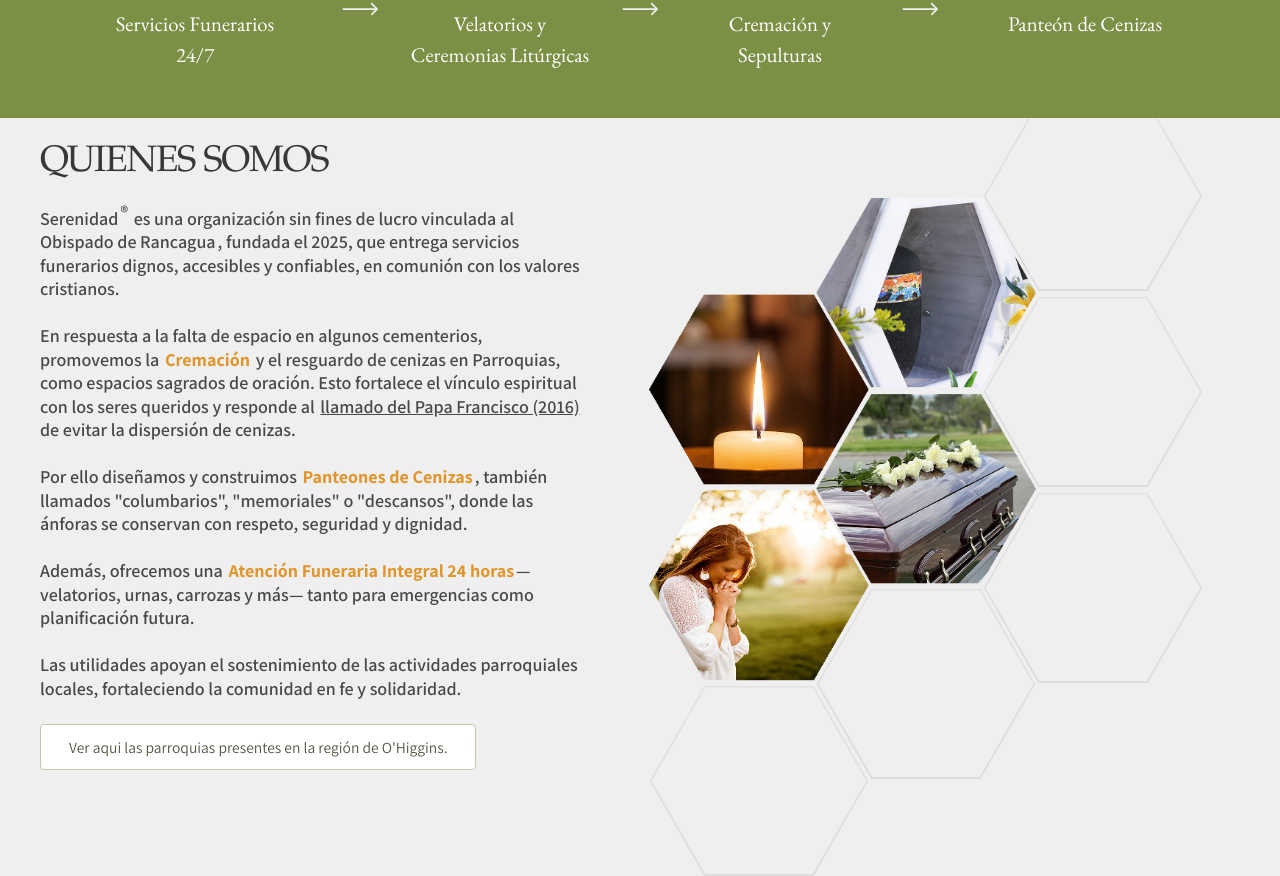
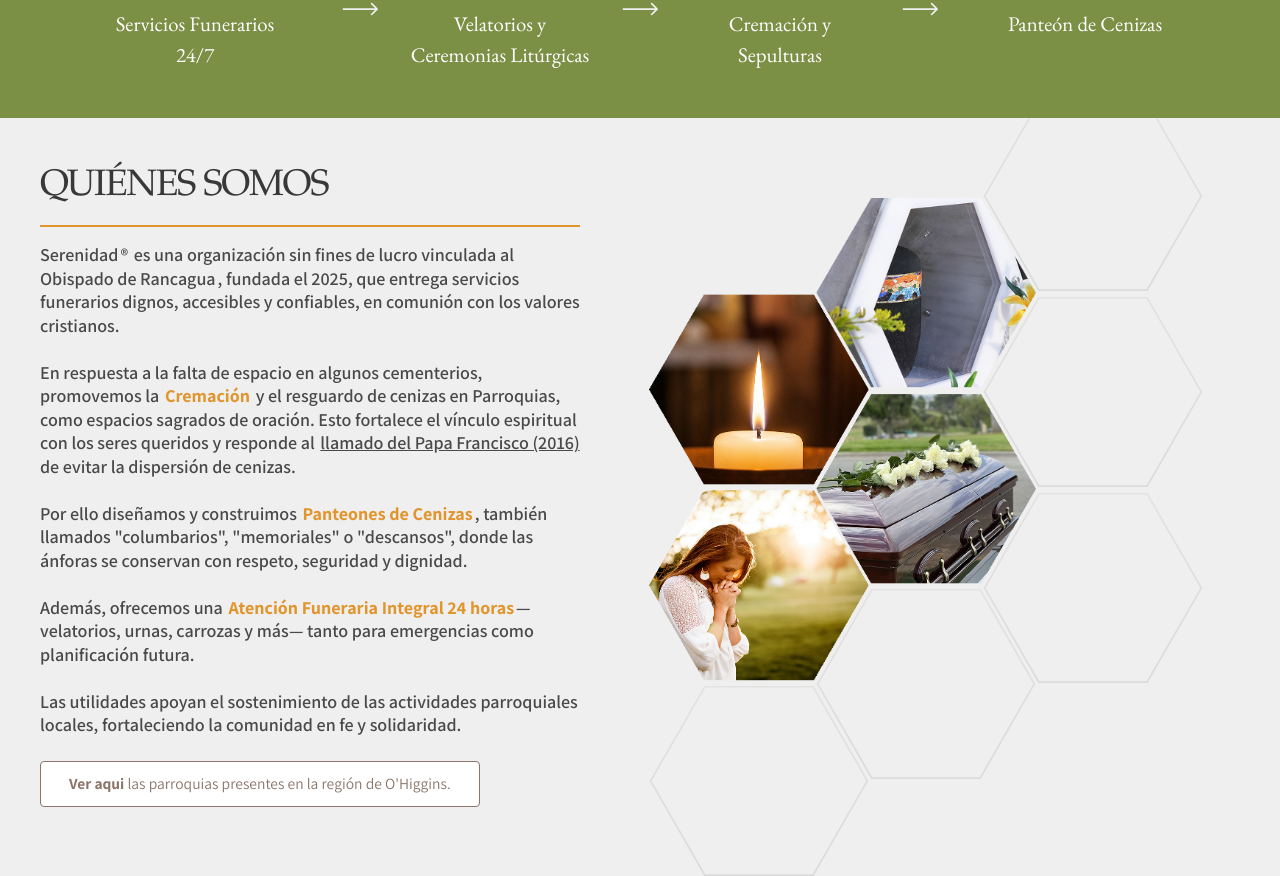
Before and after one commit to rgodo/serenidad, a Next.js app: page / in a window 1280 px wide. Shown: the part 985-1861 px from the top of the page. Built offline with nearby package versions, Linux system fonts and the light colour scheme.

Commit message:
fix: small changes on about component

```diff
--- a/src/components/About.tsx
+++ b/src/components/About.tsx
@@ -34,6 +34,7 @@
       sx={{
         flex: 1,
         maxWidth: { xs: "100%", md: "100%" },
+        pt: { xs: 0, md: 3 },
         mr: { md: 2 },
         ml: { xs: 0, md: 2 },
         px: { xs: 2, md: 0 },
@@ -49,6 +50,8 @@
           color: "#383838",
           fontSize: { xs: "2rem", md: "2.3rem" },
           letterSpacing: "-1.2px",
+          paddingBottom: 2,
+          borderBottom: "2px solid #E1952D"
         }}
       >
         {content.title}
@@ -83,8 +86,8 @@
       <Button
         variant="outlined"
         sx={{
-          borderColor: "#c6c6b0",
-          color: "#575544",
+          borderColor: "#8B7669",
+          color: "#8B7669",
           background: "#fff",
           fontWeight: 400,
           fontFamily: "'Assistant', Arial, sans-serif",
@@ -104,7 +107,7 @@
           mx: { xs: "auto", md: 0 },
         }}
       >
-        {content.ctaText}
+        <strong>Ver aqui</strong> las parroquias presentes en la región de O&#39;Higgins.
       </Button>
     </Box>
   );
@@ -123,12 +126,14 @@
       sx={{
         flex: 1,
         minWidth: isMobile ? HEX_SIZE * 2 : HEX_SIZE * 3,
-        maxWidth: isMobile ? HEX_SIZE * 2.4 : HEX_SIZE * 3.4,
+        width: '100%',
         mt: isMobile ? 0 : -7,
         display: "flex",
         flexDirection: "column",
         alignItems: "center",
         position: "relative",
+        mb: 4,
+        bgcolor: {sx: 'white', md: 'transparent'}
       }}
     >
       {rows.map((row, i) => (
@@ -186,7 +191,7 @@
         py: { xs: 0, md: 3 },
         px: { xs: 0, md: 3 },
         background: "#efefef",
-        gap: { xs: 6, md: 0 },
+        gap: { xs: 0, md: 0 },
         minHeight: { md: 540 },
         position: "relative",
         overflow: "hidden",
--- a/src/data/about.json
+++ b/src/data/about.json
@@ -1,11 +1,10 @@
 {
-  "title": "QUIENES SOMOS",
+  "title": "QUIÉNES SOMOS",
   "paragraph": [
     { "text": "Serenidad", "fontWeight": 600 },
     {
       "text": "®",
       "fontWeight": 600,
-      "verticalAlign": "super",
       "fontSize": "1.1rem"
     },
     {
@@ -49,6 +48,5 @@
       "text": "—velatorios, urnas, carrozas y más— tanto para emergencias como planificación futura.\n\nLas utilidades apoyan el sostenimiento de las actividades parroquiales locales, fortaleciendo la comunidad en fe y solidaridad.",
       "fontWeight": 600
     }
-  ],
-  "ctaText": "Ver aqui las parroquias presentes en la región de O'Higgins."
+  ]
 }
```
